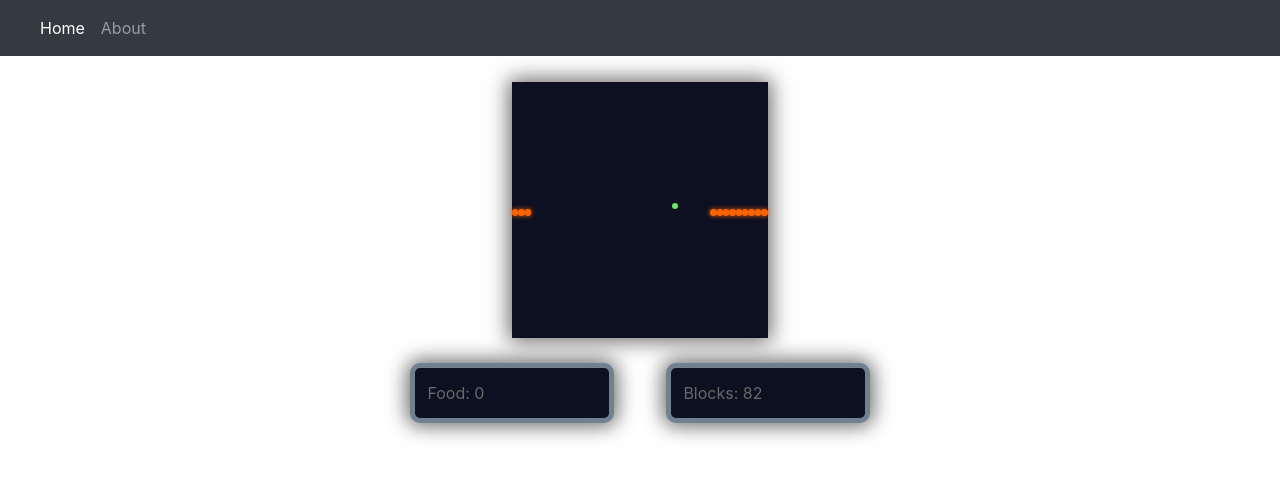
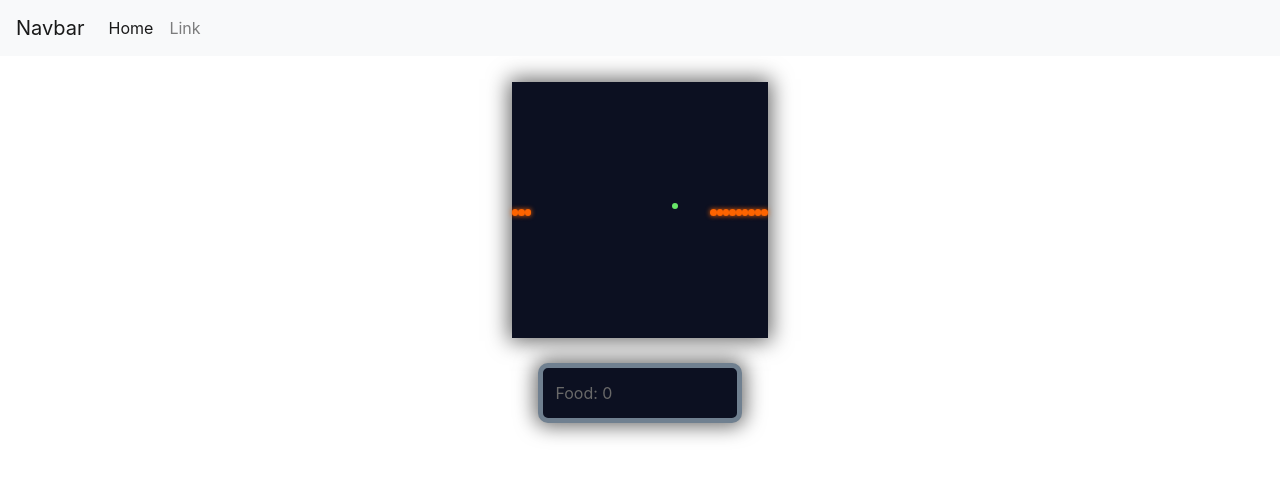
Before and after one commit to Nimitha-jagadeesha/Impetus-21, a PHP site: page / in a window 1280 px wide. Shown: the top 479 px of the page. Run offline with PHP 8.4, Linux system fonts and the light colour scheme; some libraries are stand-ins or nearby versions.

Commit message:
Update index.php

```diff
--- a/index.php
+++ b/index.php
@@ -1,39 +1,41 @@
 <!DOCTYPE html>
-<html lang="en">
-<head>
-    <meta charset="UTF-8">
-    <meta name="viewport" content="width=device-width, initial-scale=1.0">
-    <title>IMPETUS</title>
+<html>
+  <head lang="en">
+    <meta charset="UTF-8" />
+    <meta name="viewport" content="width=device-width,initial-scale=1" />
+    <title>Snake v8</title>
 
-    <!--font awesome-->
-    <!--<link rel="stylesheet" href="https://cdnjs.cloudflare.com/ajax/libs/font-awesome/4.7.0/css/font-awesome.min.css">-->
     <link rel="stylesheet" href="https://pro.fontawesome.com/releases/v5.10.0/css/all.css" integrity="sha384-AYmEC3Yw5cVb3ZcuHtOA93w35dYTsvhLPVnYs9eStHfGJvOvKxVfELGroGkvsg+p" crossorigin="anonymous"/>
-
     <link rel="stylesheet" href="https://maxcdn.bootstrapcdn.com/bootstrap/4.4.1/css/bootstrap.min.css">
 
     <!--google font poppins-->
     <link rel="preconnect" href="https://fonts.gstatic.com">
     <link href="https://fonts.googleapis.com/css2?family=Poppins&display=swap" rel="stylesheet">
 
-    <link rel="stylesheet" type="text/css" href="snakeGame/main.css" />
+    <!-- Link our styles from main.css -->
+    <link rel="stylesheet" type="text/css" href="main.css" />
 </head>
 
-<body>
 
-    <nav class="navbar navbar-expand-md navbar-dark bg-dark">
-        <a href="#" class="navbar-brand"></a>
-        <button type="button" class="navbar-toggler" data-toggle="collapse" data-target="#navbarCollapse">
+  <body>
+
+    <nav class="navbar navbar-expand-lg navbar-light bg-light">
+      <a class="navbar-brand" href="#">Navbar</a>
+      <button class="navbar-toggler" type="button" data-toggle="collapse" data-target="#navbarSupportedContent" aria-controls="navbarSupportedContent" aria-expanded="false" aria-label="Toggle navigation">
         <span class="navbar-toggler-icon"></span>
-        </button>
-        <div class="collapse navbar-collapse" id="navbarCollapse">
-           <div class="navbar-nav">
-              <a href="#" class="nav-item nav-link active">Home</a>
-              <a href="#" class="nav-item nav-link">About</a>
-           </div>
-        </div>
-  </nav>
+      </button>
 
+      <div class="collapse navbar-collapse" id="navbarSupportedContent">
+        <ul class="navbar-nav mr-auto">
+          <li class="nav-item active">
+            <a class="nav-link" href="#">Home <span class="sr-only">(current)</span></a>
+          </li>
+          <li class="nav-item">
+            <a class="nav-link" href="#">Link</a>
+          </li>
 
+      </div>
+    </nav>
 
     <!-- #gameContainer is the main game board-->
     <div id="gameC"></div>
@@ -41,21 +43,21 @@
     <!-- #scoreContainer contains the scores  -->
     <div id="scoreC">
       <div class="scoreBoard">Food: <span id="pointsEarned">0</span></div>
-      <div class="scoreBoard">Blocks: <span id="blocksTravelled">0</span></div>
+      <!--<div class="scoreBoard">Blocks: <span id="blocksTravelled">0</span></div>-->
     </div>
 
     <!-- #onScreenControllers contains the navigation buttons for mobile screens -->
     <div id="onScreenControllers">
-      <button id="leftButton">◀️</button>
+      <button id="leftButton"><i class="fa fa-chevron-left"></i></button>
       <div>
-        <button id="upButton">🔼</button>
-        <button id="downButton">🔽</button>
+        <button id="upButton"><i class="fa fa-chevron-up"></i></button>
+        <button id="downButton"><i class="fa fa-chevron-down"></i></button>
       </div>
-      <button id="rightButton">▶️</button>
+      <button id="rightButton"><i class="fa fa-chevron-right"></i></button>
     </div>
 
-</body>
+  </body>
 
-<script src="snakeGame/jscript.js"></script>
-
+  <!-- #Load our jscript.js containing the game logic -->
+  <script src="jscript.js"></script>
 </html>
```
